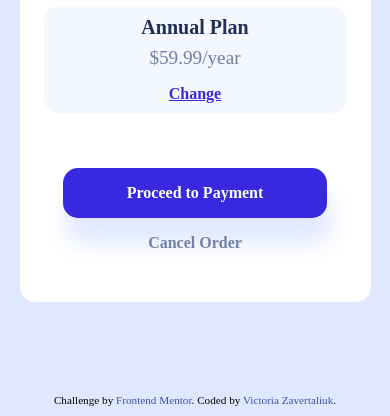
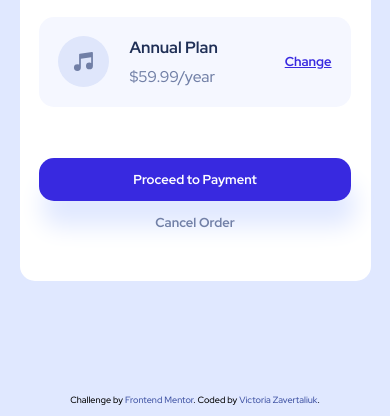
Before and after one commit to vikazav/Order-Summary, a plain HTML site: page index.html in a window 390 px wide. Shown: the part 428-844 px from the top of the page. Drawn offline with Linux system fonts and the light colour scheme.

Commit message:
transition , rem

```diff
--- a/#source/scss/style.scss
+++ b/#source/scss/style.scss
@@ -15,7 +15,7 @@ a {
 }
 
 html {
-   font-size: 16px;
+   font-size: 0.97vw;
 }
 
 $pale-blue: hsl(225, 100%, 94%);
@@ -28,7 +28,7 @@ $Family:'Red Hat Display',
 sans-serif;
 
 body {
-
+   font-family: $Family;
    padding: 10px;
    width: 100vw;
    height: 100vh;
@@ -106,12 +106,12 @@ body {
 
 
    &__proceed {
-      display: inline-block;
+
       margin: 1.6rem 3.2rem;
 
-      padding: 1rem 4rem;
+      padding: 1rem 0;
       white-space: nowrap;
-
+      width: 100%;
       text-align: center;
       background-color: $bright-blue;
       border-radius: 15px;
@@ -125,7 +125,20 @@ body {
       transition: 0.5s;
 
       &:hover {
-         background-color: #c97bef;
+         background-color: hsl(265, 100%, 53%);
+         transform: translateY(-0.25em);
+      }
+   }
+
+   @keyframes slidein {
+      from {
+         margin-left: 100%;
+         width: 300%;
+      }
+
+      to {
+         margin-left: 0%;
+         width: 100%;
       }
    }
 
@@ -138,6 +151,7 @@ body {
 
       &:hover {
          color: $dark-blue;
+         transform: translateY(-0.25em);
       }
    }
 }
@@ -183,7 +197,7 @@ body {
 
       &:hover {
          text-decoration: none;
-         color: #c97bef;
+         color: hsl(265, 100%, 53%);
       }
 
    }
@@ -206,7 +220,28 @@ body {
    color: hsl(228, 45%, 44%);
 }
 
-@media (max-width: 490px) {
+@media (max-width: 1160px) {
+   html {
+      font-size: 1.20vw;
+   }
+}
+
+@media (max-width: 1000px) {
+   html {
+      font-size: 1.4vw;
+   }
+}
+
+@media (max-width: 820px) {
+   html {
+      font-size: 1.71vw;
+   }
+}
+
+@media (max-width: 590px) {
+   html {
+      font-size: 2.37vw;
+   }
 
 
    .card {
@@ -245,34 +280,42 @@ body {
 
 }
 
-@media (max-width: 400px) {
-   .card-plan {
-      flex-direction: row;
-      padding: 10px;
+@media (max-width: 420px) {
+   html {
+      font-size: 3.33vw;
+   }
 
-      &__img {
-         display: none;
-      }
+   // .card-plan {
+   //    flex-direction: row;
+   //    padding: 10px;
+
+   //    &__img {
+   //       display: none;
+   //    }
 
 
-      &__current {
-         margin-bottom: 1rem;
-      }
-   }
+   //    &__current {
+   //       margin-bottom: 1rem;
+   //    }
+   // }
 
-   .current__btn {
-      text-align: center;
-   }
+   // .current__btn {
+   //    text-align: center;
+   // }
 
-   .card__plan {
-      flex-wrap: wrap;
-      justify-content: center;
-      text-align: center;
-   }
+   // .card__plan {
+   //    flex-wrap: wrap;
+   //    justify-content: center;
+   //    text-align: center;
+   // }
 }
 
 
 @media (max-width: 375px) {
+   html {
+      font-size: 3.73vw;
+   }
+
    body {
       background: url('../../images/pattern-background-mobile.svg') no-repeat center top fixed $pale-blue;
    }
```
Also changed, not shown: css/style.css.
